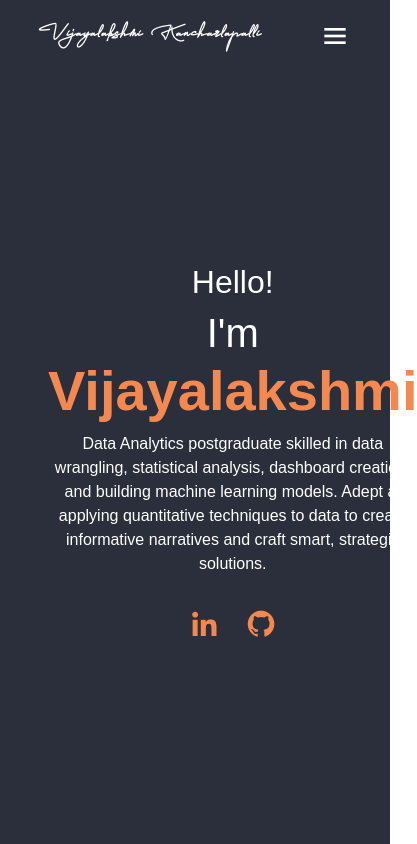
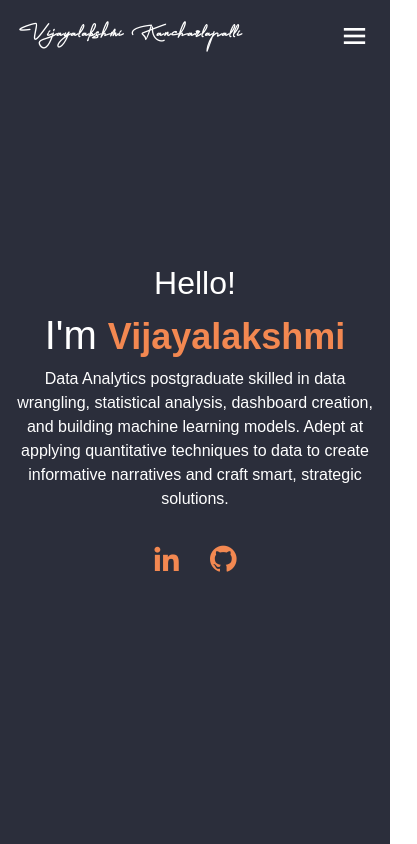
Before and after one commit to vijayalk0198/portfolio, a plain HTML site: page index.html in a window 390 px wide. Shown: the top 844 px of the page, 417 px wide, since content can reach past the window. Drawn offline with nearby package versions, Linux system fonts and the light colour scheme.

Commit message:
fixing mobile view

```diff
--- a/files/style.css
+++ b/files/style.css
@@ -880,3 +880,28 @@ body{
         grid-template-columns: repeat(auto-fill, minmax(150px, 1fr));
     }
 }
+
+/* Prevent horizontal overflow on small screens */
+body, html {
+  overflow-x: hidden;
+}
+
+/* Make padding responsive */
+.home-section {
+  padding: 24px;  /* instead of 48px */
+}
+
+@media (max-width: 768px) {
+  .header {
+    padding: 20px 5%;  /* reduce side padding */
+  }
+  .home-section {
+    padding: 16px;
+  }
+  .home-container {
+    gap: 24px;
+  }
+  .home-centre h1 span {
+    font-size: 36px; /* scale down big text */
+  }
+}
```
